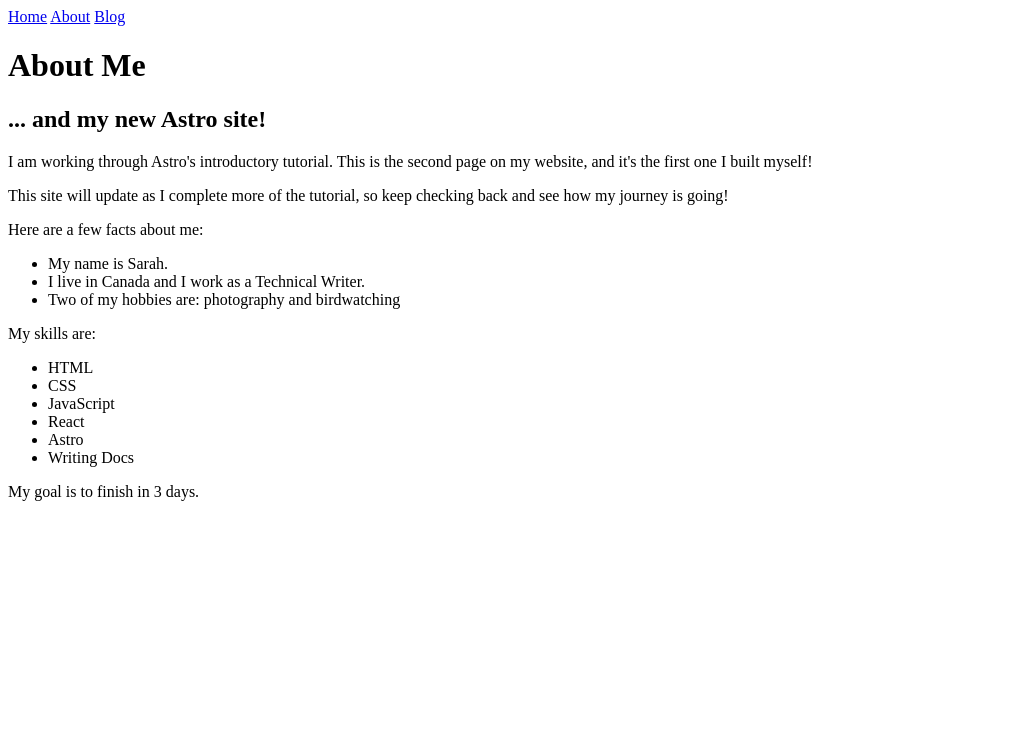
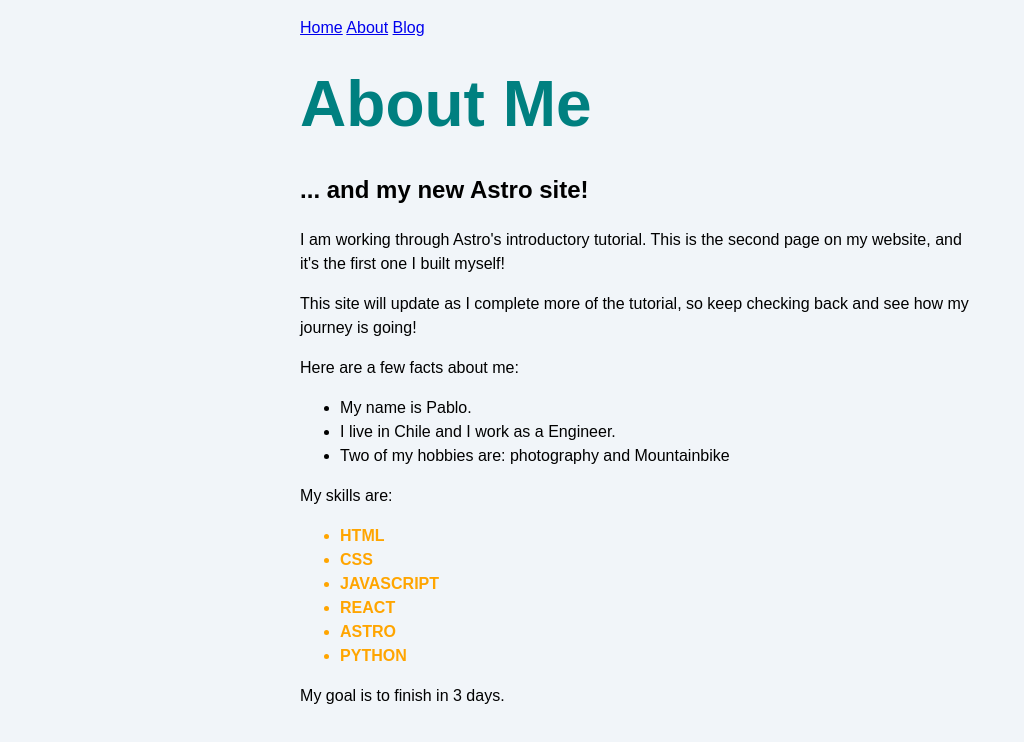
Before and after one commit to NotRealPablo/Tutorial-Astro, an Astro site: page /about in a window 1280 px wide. Shown: the whole page, without its empty margins (0-1024 px from the left). Built offline with nearby package versions, Linux system fonts and the light colour scheme; Astro itself is replaced by a stand-in of ours.

Commit message:
agregando CSS

```diff
--- a/src/pages/about.astro
+++ b/src/pages/about.astro
@@ -1,17 +1,23 @@
 ---
+import '../styles/global.css';
 const pageTitle = "About Me";
 const identity = {
-  firstName: "Sarah",
-  country: "Canada",
-  occupation: "Technical Writer",
-  hobbies: ["photography", "birdwatching", "baseball"],
+    firstName: "Pablo",
+    country: "Chile",
+    occupation: "Engineer",
+    hobbies: ["photography", "Mountainbike", "programming"],
 };
 
-const skills = ["HTML", "CSS", "JavaScript", "React", "Astro", "Writing Docs"];
+const skills = ["HTML", "CSS", "JavaScript", "React", "Astro", "Python"];
 const happy = false;
 const finished = false;
 const goal = 3;
+
+const skillColor = "orange";
+const fontWeight  = "bold";
+const textCase = "uppercase";
 ---
+
 <html lang="en">
     <head>
         <meta charset="utf-8" />
@@ -23,28 +29,60 @@
         <a href="/about/">About</a>
         <a href="/blog/">Blog</a>
         <h1>{pageTitle}</h1>
+        <style define:vars={{ skillColor, fontWeight, textCase }}>
+            h1 {
+                color: teal;
+                font-size: 4rem;
+            }
+            .skill {
+                color: var(--skillColor);
+                font-weight: var(--fontWeight);
+                text-transform: var(--textCase);
+            }
+        </style>
         <h2>... and my new Astro site!</h2>
 
-    <p>I am working through Astro's introductory tutorial. This is the second page on my website, and it's the first one I built myself!</p>
+        <p>
+            I am working through Astro's introductory tutorial. This is the
+            second page on my website, and it's the first one I built myself!
+        </p>
 
-    <p>This site will update as I complete more of the tutorial, so keep checking back and see how my journey is going!</p>
+        <p>
+            This site will update as I complete more of the tutorial, so keep
+            checking back and see how my journey is going!
+        </p>
 
         <p>Here are a few facts about me:</p>
         <ul>
             <li>My name is {identity.firstName}.</li>
-    <li>I live in {identity.country} and I work as a {identity.occupation}.</li>
-    {identity.hobbies.length >= 2 &&
-        <li>Two of my hobbies are: {identity.hobbies[0]} and {identity.hobbies[1]}</li>
+            <li>
+                I live in {identity.country} and I work as a {
+                    identity.occupation
+                }.
+            </li>
+            {
+                identity.hobbies.length >= 2 && (
+                    <li>
+                        Two of my hobbies are: {identity.hobbies[0]} and{" "}
+                        {identity.hobbies[1]}
+                    </li>
+                )
             }
         </ul>
         <p>My skills are:</p>
         <ul>
-    {skills.map((skill) => <li>{skill}</li>)}
+            {skills.map((skill) => <li class="skill">{skill}</li>)}
         </ul>
         {happy && <p>I am happy to be learning Astro!</p>}
 
         {finished && <p>I finished this tutorial!</p>}
 
-    {goal === 3 ? <p>My goal is to finish in 3 days.</p> : <p>My goal is not 3 days.</p>}
+        {
+            goal === 3 ? (
+                <p>My goal is to finish in 3 days.</p>
+            ) : (
+                <p>My goal is not 3 days.</p>
+            )
+        }
     </body>
 </html>
--- a/src/pages/blog.astro
+++ b/src/pages/blog.astro
@@ -1,4 +1,5 @@
 ---
+import '../styles/global.css';
 const pageTitle = "Blog | Pablo Quirilao";
 ---
 <html lang="en">
--- a/src/pages/index.astro
+++ b/src/pages/index.astro
@@ -1,4 +1,5 @@
 ---
+import '../styles/global.css';
 import Layout from '../layouts/Layout.astro';
 const pageTitle = "Pablo Quirilao";
 ---
--- /dev/null
+++ b/src/styles/global.css
@@ -0,0 +1,21 @@
+html {
+  background-color: #f1f5f9;
+  font-family: sans-serif;
+}
+
+body {
+  margin: 0 auto;
+  width: 100%;
+  max-width: 80ch;
+  padding: 1rem;
+  line-height: 1.5;
+}
+
+* {
+  box-sizing: border-box;
+}
+
+h1 {
+  margin: 1rem 0;
+  font-size: 2.5rem;
+}
```
Lines whose indentation alone changed are shown as unchanged.
